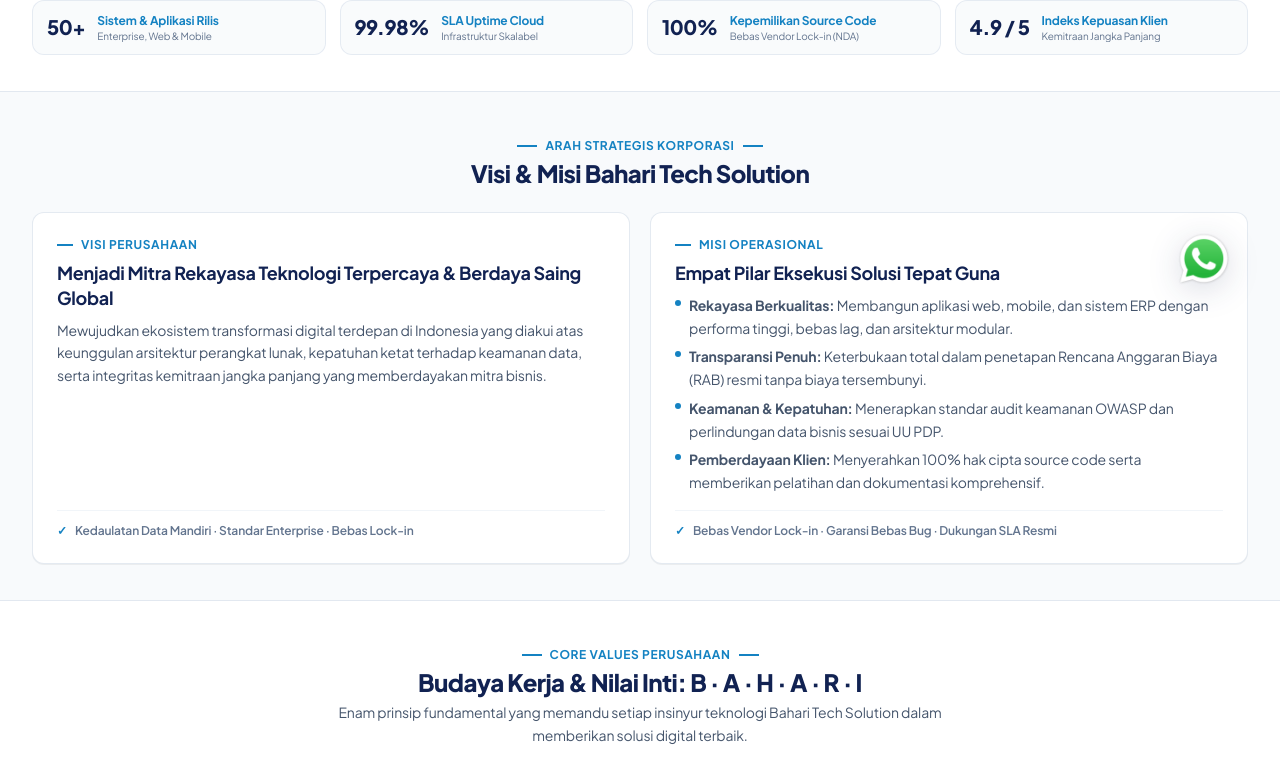
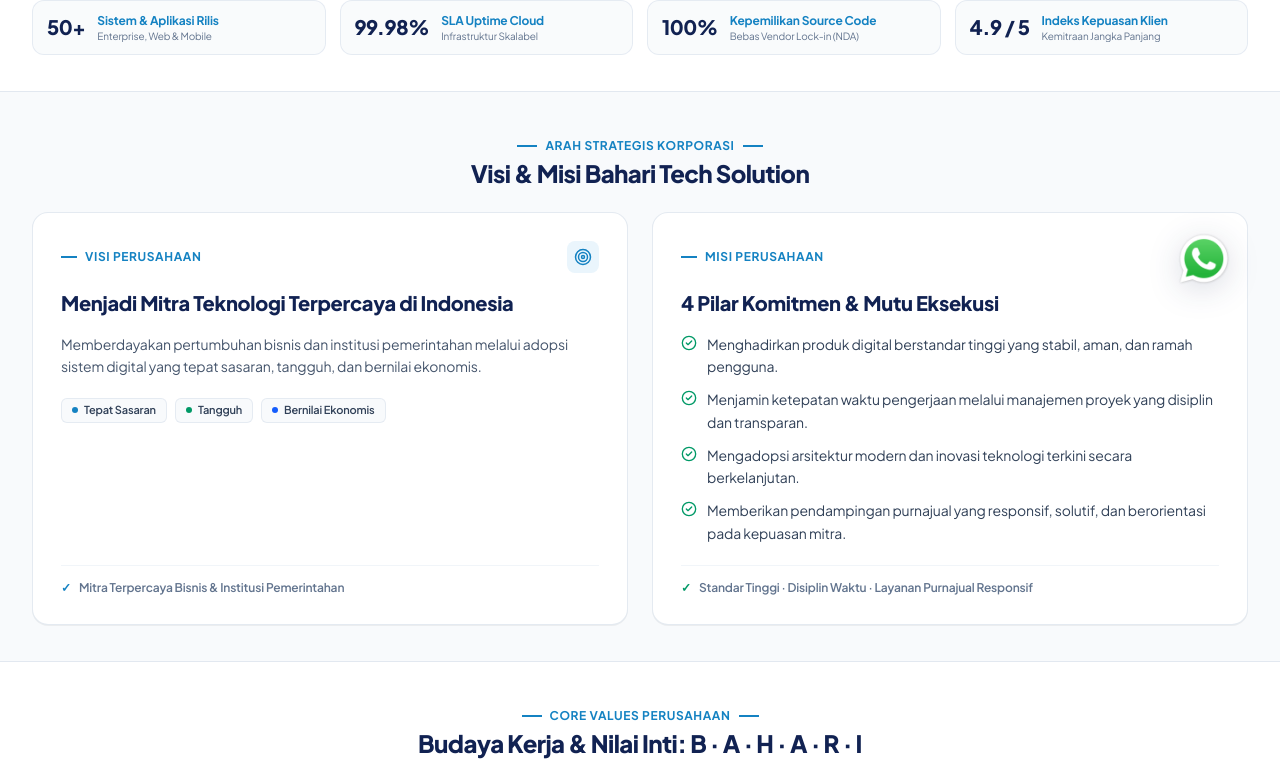
Before and after one commit to baharitechsolution/company-profile, a Next.js app: page /tentang-kami in a window 1280 px wide. Shown: the part 465-1231 px from the top of the page. Built offline with nearby package versions, Linux system fonts and the light colour scheme.

Commit message:
feat(about): update Visi and Misi to match official company charter

```diff
--- a/src/app/(marketing)/tentang-kami/page.tsx
+++ b/src/app/(marketing)/tentang-kami/page.tsx
@@ -14,6 +14,8 @@
   TrendingUp,
   MessageSquare,
   Lightbulb,
+  Target,
+  Compass,
 } from "lucide-react";
 import { siteConfig } from "@/config/site";
 import { ScrollReveal, ScrollStagger, ScrollStaggerItem } from "@/components/ui/scroll-reveal";
@@ -256,73 +258,105 @@
             </h2>
           </ScrollReveal>
 
-          <div className="grid grid-cols-1 md:grid-cols-2 gap-4 sm:gap-5">
+          <div className="grid grid-cols-1 md:grid-cols-2 gap-4 sm:gap-6">
 
             {/* Kartu Visi */}
             <ScrollReveal direction="up" delay={0.1} className="h-full">
-              <div className="h-full p-5 sm:p-6 rounded-xl bg-white border border-slate-200/90 shadow-2xs flex flex-col justify-between">
-                <div>
-                  <div className="flex items-center gap-2 mb-2">
+              <div className="h-full p-5 sm:p-6 lg:p-7 rounded-2xl bg-white border border-slate-200/90 shadow-2xs flex flex-col justify-between relative overflow-hidden group hover:border-[#1482C2]/60 hover:shadow-xs transition-all duration-300">
+                <div className="space-y-3 sm:space-y-4">
+                  {/* Header Label & Icon Target */}
+                  <div className="flex items-center justify-between">
+                    <div className="flex items-center gap-2">
                       <span className="h-0.5 w-4 bg-[#1482C2]" />
                       <span className="text-xs font-bold uppercase tracking-wider text-[#1482C2]">
                         VISI PERUSAHAAN
                       </span>
                     </div>
+                    <div className="h-8 w-8 rounded-lg bg-[#EAF5FC] text-[#1482C2] flex items-center justify-center shrink-0">
+                      <Target className="h-4.5 w-4.5" />
+                    </div>
+                  </div>
 
-                  <h3 className="text-base sm:text-lg font-bold text-[#112252] leading-snug">
-                    Menjadi Mitra Rekayasa Teknologi Terpercaya &amp; Berdaya Saing Global
+                  {/* Headline Utama Visi Resmi */}
+                  <h3 className="text-lg sm:text-xl font-extrabold text-[#112252] leading-snug">
+                    Menjadi Mitra Teknologi Terpercaya di Indonesia
                   </h3>
 
-                  <p className="mt-2 text-xs sm:text-sm text-slate-600 leading-relaxed">
-                    Mewujudkan ekosistem transformasi digital terdepan di Indonesia yang diakui atas keunggulan arsitektur perangkat lunak, kepatuhan ketat terhadap keamanan data, serta integritas kemitraan jangka panjang yang memberdayakan mitra bisnis.
+                  {/* Penjabaran Visi Sesuai Dokumen Resmi */}
+                  <p className="text-xs sm:text-sm text-slate-600 leading-relaxed">
+                    Memberdayakan pertumbuhan bisnis dan institusi pemerintahan melalui adopsi sistem digital yang tepat sasaran, tangguh, dan bernilai ekonomis.
                   </p>
+
+                  {/* 3 Pilar Nilai Visi */}
+                  <div className="pt-1 flex flex-wrap gap-2 text-xs">
+                    <span className="inline-flex items-center gap-1.5 px-2.5 py-1 rounded-md bg-slate-50 border border-slate-200/80 text-slate-700 font-semibold text-[11px]">
+                      <span className="h-1.5 w-1.5 rounded-full bg-[#1482C2]" />
+                      Tepat Sasaran
+                    </span>
+                    <span className="inline-flex items-center gap-1.5 px-2.5 py-1 rounded-md bg-slate-50 border border-slate-200/80 text-slate-700 font-semibold text-[11px]">
+                      <span className="h-1.5 w-1.5 rounded-full bg-emerald-600" />
+                      Tangguh
+                    </span>
+                    <span className="inline-flex items-center gap-1.5 px-2.5 py-1 rounded-md bg-slate-50 border border-slate-200/80 text-slate-700 font-semibold text-[11px]">
+                      <span className="h-1.5 w-1.5 rounded-full bg-blue-600" />
+                      Bernilai Ekonomis
+                    </span>
+                  </div>
                 </div>
 
-                <div className="mt-4 pt-3 border-t border-slate-100 flex items-center gap-2 text-xs font-semibold text-slate-500">
+                <div className="mt-5 pt-3.5 border-t border-slate-100 flex items-center gap-2 text-xs font-semibold text-slate-500">
                   <span className="text-[#1482C2] font-bold">✓</span>
-                  <span>Kedaulatan Data Mandiri · Standar Enterprise · Bebas Lock-in</span>
+                  <span>Mitra Terpercaya Bisnis &amp; Institusi Pemerintahan</span>
                 </div>
               </div>
             </ScrollReveal>
 
             {/* Kartu Misi */}
             <ScrollReveal direction="up" delay={0.15} className="h-full">
-              <div className="h-full p-5 sm:p-6 rounded-xl bg-white border border-slate-200/90 shadow-2xs flex flex-col justify-between">
-                <div>
-                  <div className="flex items-center gap-2 mb-2">
+              <div className="h-full p-5 sm:p-6 lg:p-7 rounded-2xl bg-white border border-slate-200/90 shadow-2xs flex flex-col justify-between relative overflow-hidden group hover:border-[#1482C2]/60 hover:shadow-xs transition-all duration-300">
+                <div className="space-y-3 sm:space-y-4">
+                  {/* Header Label & Icon Misi */}
+                  <div className="flex items-center justify-between">
+                    <div className="flex items-center gap-2">
                       <span className="h-0.5 w-4 bg-[#1482C2]" />
                       <span className="text-xs font-bold uppercase tracking-wider text-[#1482C2]">
-                      MISI OPERASIONAL
+                        MISI PERUSAHAAN
                       </span>
                     </div>
+                    <div className="h-8 w-8 rounded-lg bg-emerald-50 text-emerald-600 flex items-center justify-center shrink-0">
+                      <Compass className="h-4.5 w-4.5" />
+                    </div>
+                  </div>
 
-                  <h3 className="text-base sm:text-lg font-bold text-[#112252] leading-snug">
-                    Empat Pilar Eksekusi Solusi Tepat Guna
+                  {/* Headline Utama Misi */}
+                  <h3 className="text-lg sm:text-xl font-extrabold text-[#112252] leading-snug">
+                    4 Pilar Komitmen &amp; Mutu Eksekusi
                   </h3>
 
-                  <ul className="mt-2 space-y-1.5 text-xs sm:text-sm text-slate-600 leading-relaxed">
-                    <li className="flex items-start gap-2">
-                      <span className="h-1.5 w-1.5 rounded-full bg-[#1482C2] mt-1.5 shrink-0" />
-                      <span><strong>Rekayasa Berkualitas:</strong> Membangun aplikasi web, mobile, dan sistem ERP dengan performa tinggi, bebas lag, dan arsitektur modular.</span>
+                  {/* 4 Poin Misi Resmi dengan Checkmark Hijau */}
+                  <ul className="space-y-2.5 text-xs sm:text-sm text-slate-700 leading-relaxed">
+                    <li className="flex items-start gap-2.5">
+                      <CheckCircle2 className="h-4 w-4 text-emerald-600 shrink-0 mt-0.5" />
+                      <span>Menghadirkan produk digital berstandar tinggi yang stabil, aman, dan ramah pengguna.</span>
                     </li>
-                    <li className="flex items-start gap-2">
-                      <span className="h-1.5 w-1.5 rounded-full bg-[#1482C2] mt-1.5 shrink-0" />
-                      <span><strong>Transparansi Penuh:</strong> Keterbukaan total dalam penetapan Rencana Anggaran Biaya (RAB) resmi tanpa biaya tersembunyi.</span>
+                    <li className="flex items-start gap-2.5">
+                      <CheckCircle2 className="h-4 w-4 text-emerald-600 shrink-0 mt-0.5" />
+                      <span>Menjamin ketepatan waktu pengerjaan melalui manajemen proyek yang disiplin dan transparan.</span>
                     </li>
-                    <li className="flex items-start gap-2">
-                      <span className="h-1.5 w-1.5 rounded-full bg-[#1482C2] mt-1.5 shrink-0" />
-                      <span><strong>Keamanan &amp; Kepatuhan:</strong> Menerapkan standar audit keamanan OWASP dan perlindungan data bisnis sesuai UU PDP.</span>
+                    <li className="flex items-start gap-2.5">
+                      <CheckCircle2 className="h-4 w-4 text-emerald-600 shrink-0 mt-0.5" />
+                      <span>Mengadopsi arsitektur modern dan inovasi teknologi terkini secara berkelanjutan.</span>
                     </li>
-                    <li className="flex items-start gap-2">
-                      <span className="h-1.5 w-1.5 rounded-full bg-[#1482C2] mt-1.5 shrink-0" />
-                      <span><strong>Pemberdayaan Klien:</strong> Menyerahkan 100% hak cipta source code serta memberikan pelatihan dan dokumentasi komprehensif.</span>
+                    <li className="flex items-start gap-2.5">
+                      <CheckCircle2 className="h-4 w-4 text-emerald-600 shrink-0 mt-0.5" />
+                      <span>Memberikan pendampingan purnajual yang responsif, solutif, dan berorientasi pada kepuasan mitra.</span>
                     </li>
                   </ul>
                 </div>
 
-                <div className="mt-4 pt-3 border-t border-slate-100 flex items-center gap-2 text-xs font-semibold text-slate-500">
-                  <span className="text-[#1482C2] font-bold">✓</span>
-                  <span>Bebas Vendor Lock-in · Garansi Bebas Bug · Dukungan SLA Resmi</span>
+                <div className="mt-5 pt-3.5 border-t border-slate-100 flex items-center gap-2 text-xs font-semibold text-slate-500">
+                  <span className="text-emerald-600 font-bold">✓</span>
+                  <span>Standar Tinggi · Disiplin Waktu · Layanan Purnajual Responsif</span>
                 </div>
               </div>
             </ScrollReveal>
```
Lines whose indentation alone changed are shown as unchanged.
